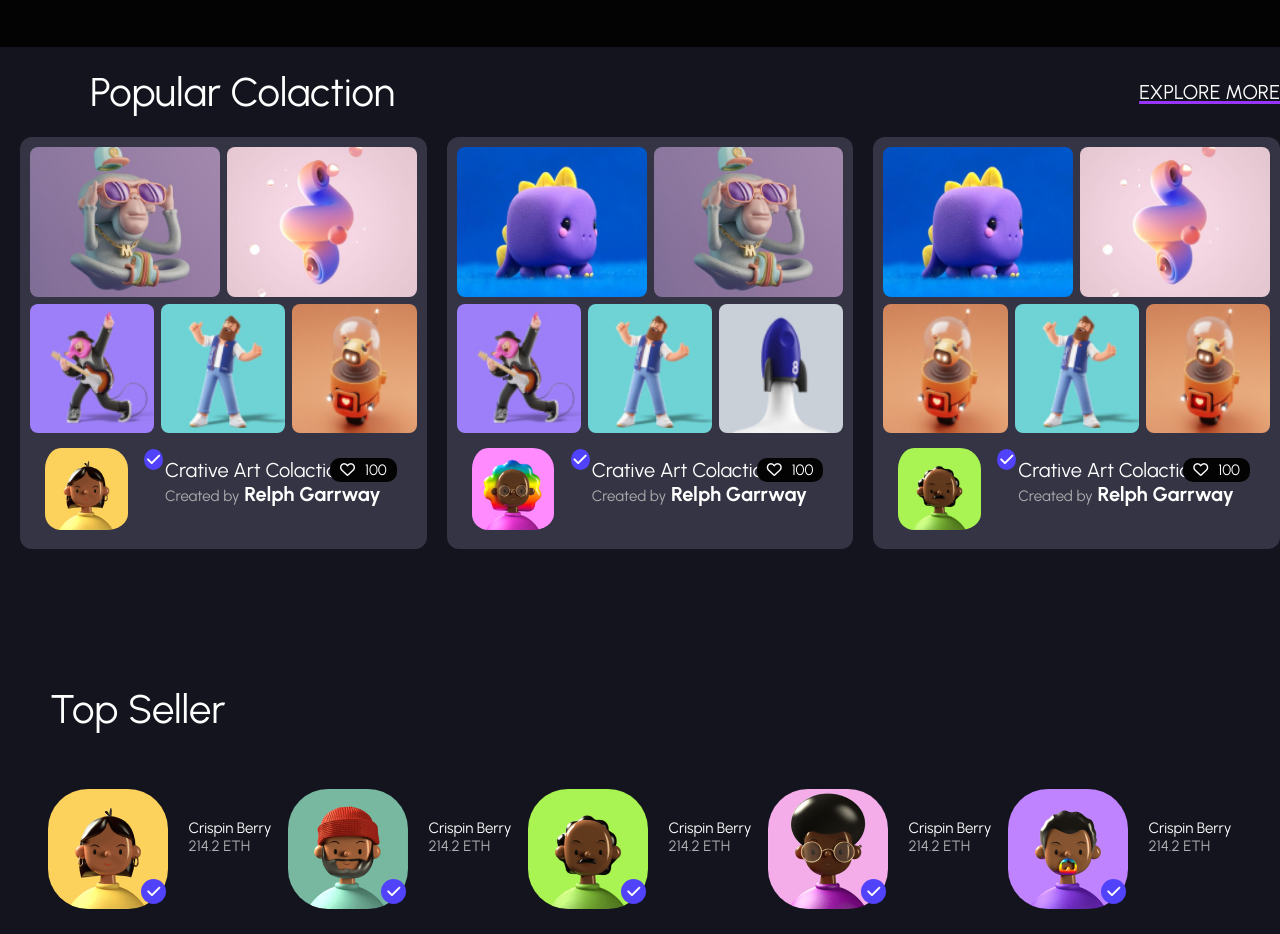
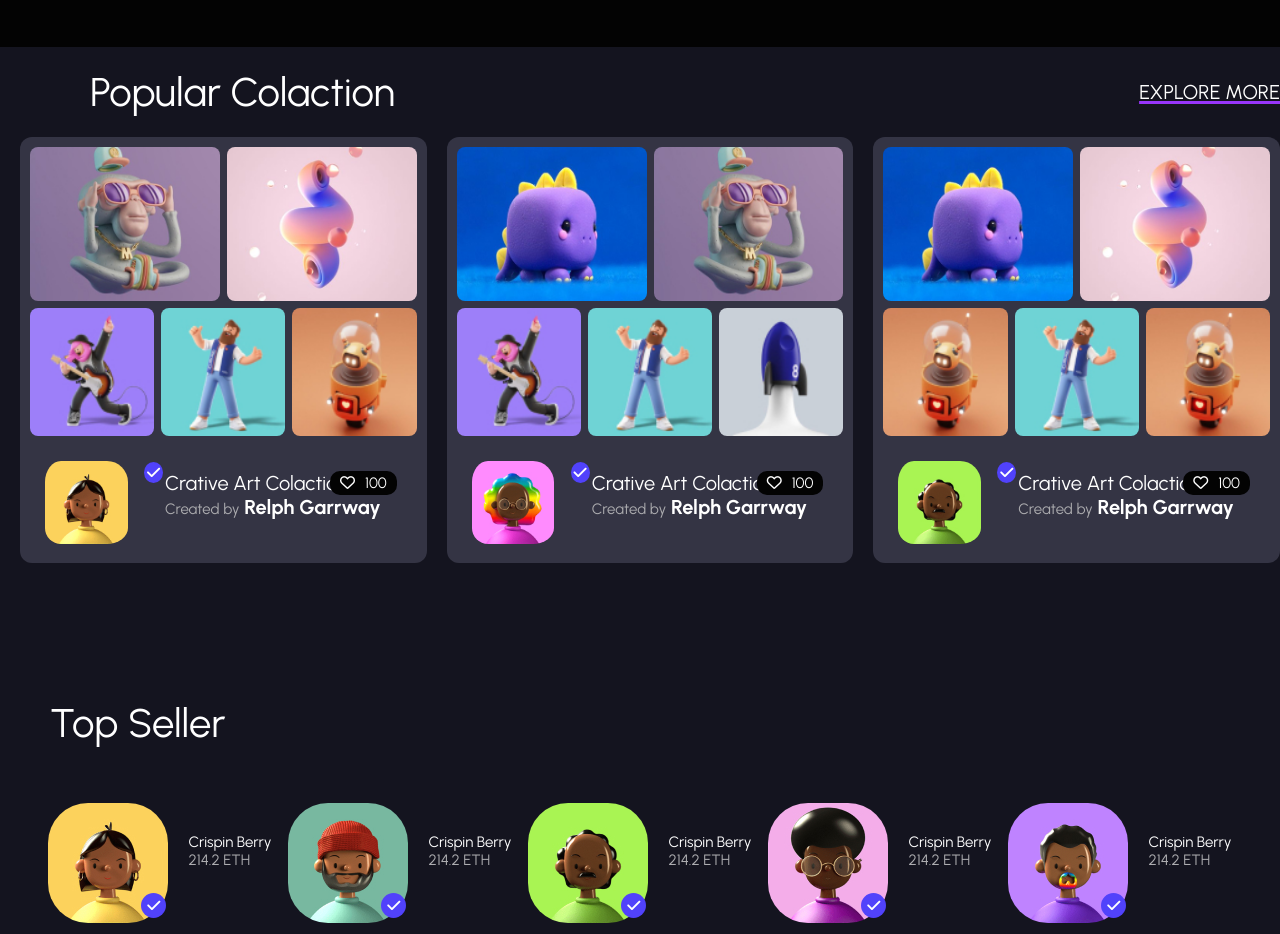
Before and after one commit to jahangiri20/Front-End-Mentorship-p2-Axise, a website: page index.html in a window 1280 px wide. Shown: the part 2040-2974 px from the top of the page. Drawn offline with Linux system fonts and the light colour scheme.

Commit message:
popular grid 3

```diff
--- a/css/popular.css
+++ b/css/popular.css
@@ -74,16 +74,28 @@
     flex-direction: column;
     justify-content: space-around;
     background-color: var(--primary_color);
-    gap: 1rem;
+    gap: 2rem;
     padding: 1rem;
     object-fit: cover;
 }
 .popular__item--photo{
     display: grid;
     grid-template-columns: repeat(6, 1fr);
-    grid-template-rows: auto auto;
+    grid-template-rows: 1.2fr 1fr;
     gap: 0.7rem;
 
+}
+.popular__img {
+    width: 100%;
+    height: 100%;
+
+    overflow: hidden;
+    cursor: pointer;
+}
+.popular__img img{
+    width: 100%;
+    height: 100%;
+    border-radius: 0.8rem;
 }
 .popular__img:nth-child(1){
     grid-column: 1/4;
@@ -104,15 +116,7 @@
     grid-column: 5/-1;
 
 }
-.popular__img img{
-    width: 100%;
-    height: 100%;
-    border-radius: 0.8rem;
-    overflow: hidden;
-    cursor: pointer;
 
-
-}
 .popular__item--photo :hover{
 
 
```
